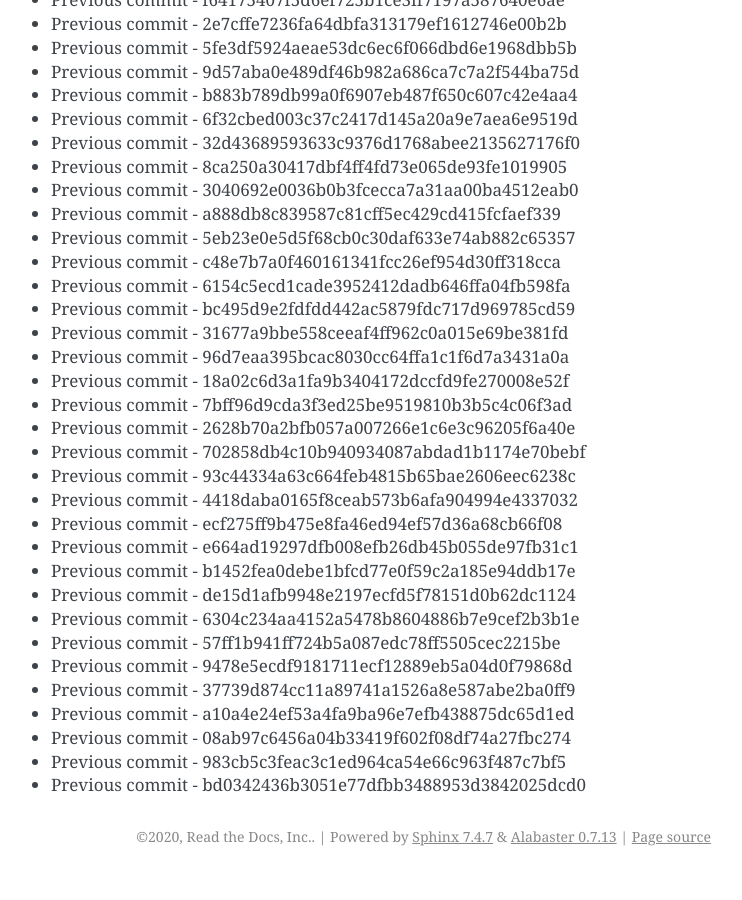
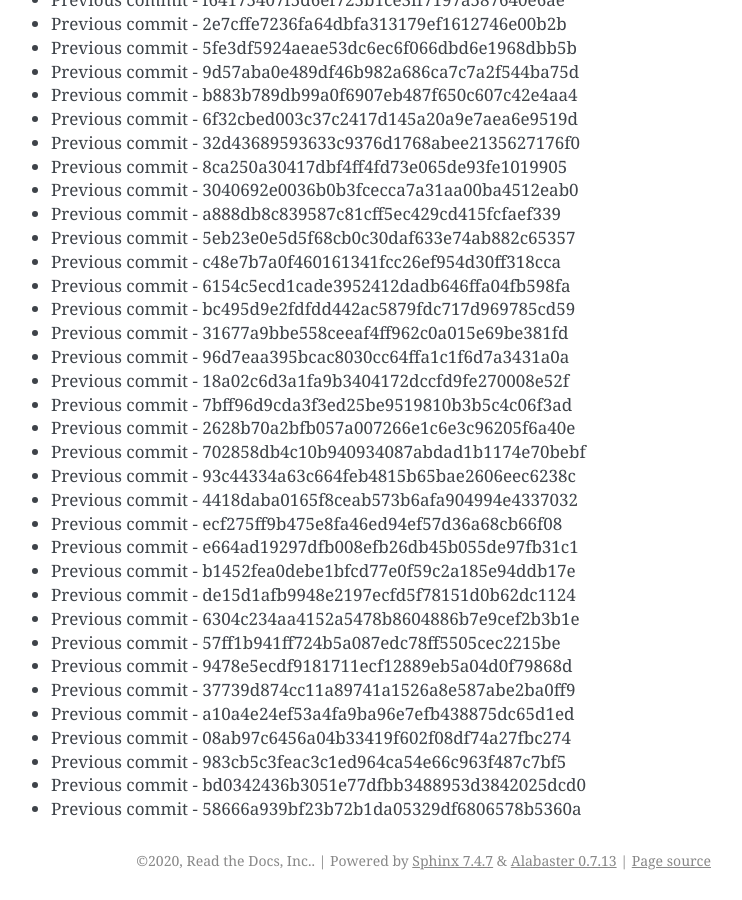
Before and after one commit to readthedocs/rtd-git-stresstest, a Sphinx documentation site: the page built from docs/updates.rst, in a window 1280 px wide and 900 px high, scrolled down 13006 px. Shown: the whole window, without its empty margins (399-1141 px from the left). Built offline with Sphinx 7.4.7, drawn with Linux system fonts in a browser that asks for light colours; before the commit the page ends 13882 px from its top, so only the background shows below that.

Commit message:
Generating commit from previous: 58666a939bf23b72b1da05329df6806578b5360a

```diff
--- a/docs/updates.rst
+++ b/docs/updates.rst
@@ -578,3 +578,4 @@ It can be tested for any performance characteristics.
 * Previous commit - 08ab97c6456a04b33419f602f08df74a27fbc274
 * Previous commit - 983cb5c3feac3c1ed964ca54e66c963f487c7bf5
 * Previous commit - bd0342436b3051e77dfbb3488953d3842025dcd0
+* Previous commit - 58666a939bf23b72b1da05329df6806578b5360a
```
